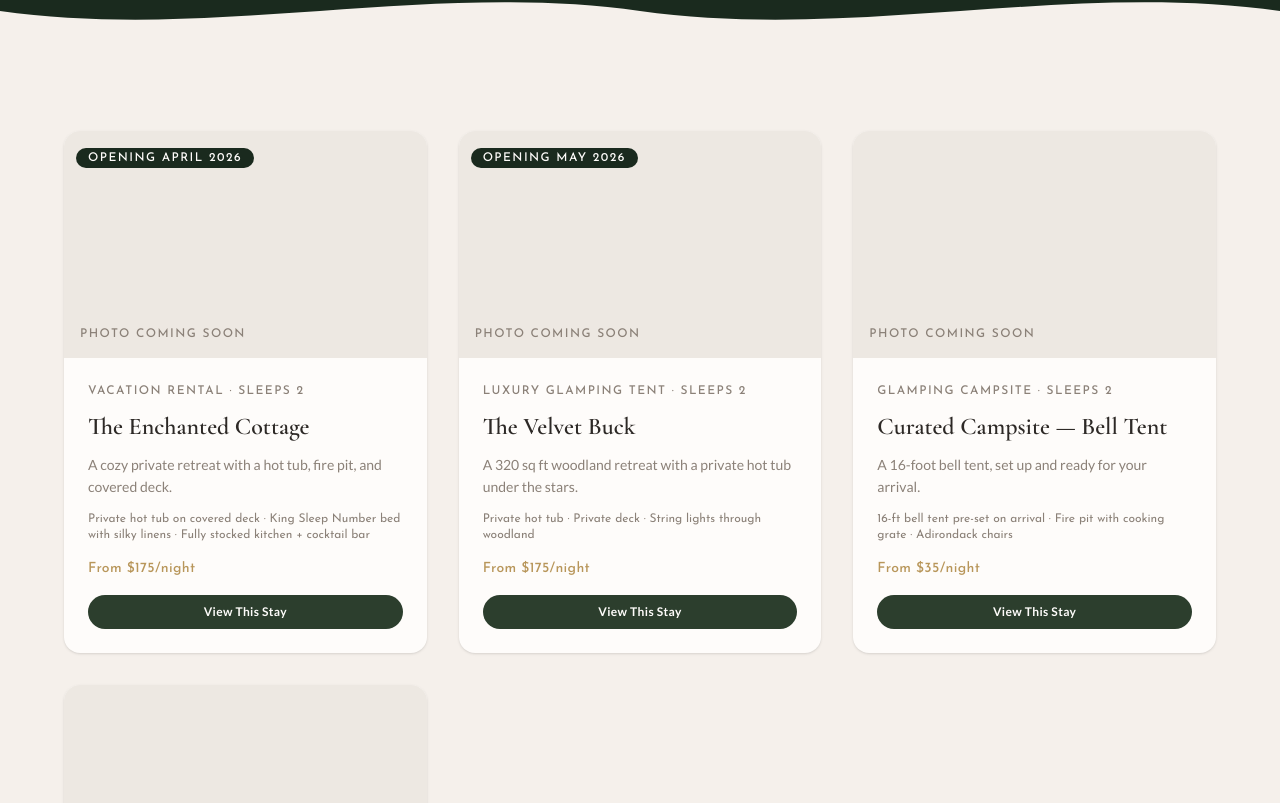
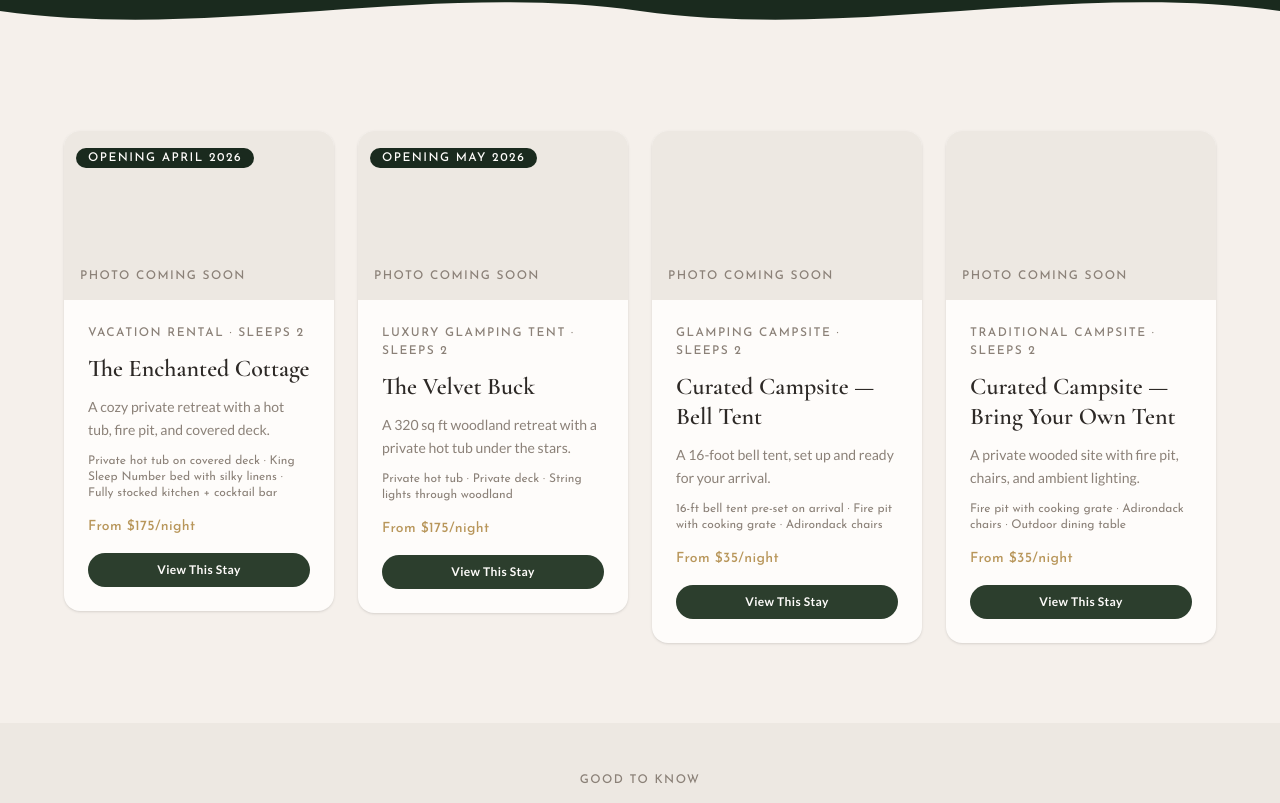
Before and after one commit to tonyrosa777-ops/enchanted-madison, a Next.js app in the folder enchanted-madison/: page /stays in a window 1280 px wide. Shown: the part 497-1300 px from the top of the page. Built offline with nearby package versions, Linux system fonts and the light colour scheme.

Commit message:
fix(stays): 4-column grid to show all 4 properties in one row

```diff
--- a/enchanted-madison/src/app/page.tsx
+++ b/enchanted-madison/src/app/page.tsx
@@ -167,7 +167,7 @@ export default function HomePage() {
             </div>
           </FadeUp>
 
-          <div className="grid grid-cols-1 md:grid-cols-2 lg:grid-cols-3 gap-6 lg:gap-8">
+          <div className="grid grid-cols-1 sm:grid-cols-2 lg:grid-cols-4 gap-6">
             {siteData.stays.map((stay, i) => (
               <ScaleIn key={stay.slug} delay={i * 0.1}>
                 <StayCard
--- a/enchanted-madison/src/app/stays/page.tsx
+++ b/enchanted-madison/src/app/stays/page.tsx
@@ -91,7 +91,7 @@ export default function StaysPage() {
         className="py-16 lg:py-20 px-4"
         style={{ background: "var(--bg-base)" }}
       >
-        <div className="max-w-6xl mx-auto grid grid-cols-1 md:grid-cols-2 lg:grid-cols-3 gap-6 lg:gap-8">
+        <div className="max-w-6xl mx-auto grid grid-cols-1 sm:grid-cols-2 lg:grid-cols-4 gap-6">
           {siteData.stays.map((stay, i) => (
             <ScaleIn key={stay.slug} delay={i * 0.08}>
               <StayCard
```
